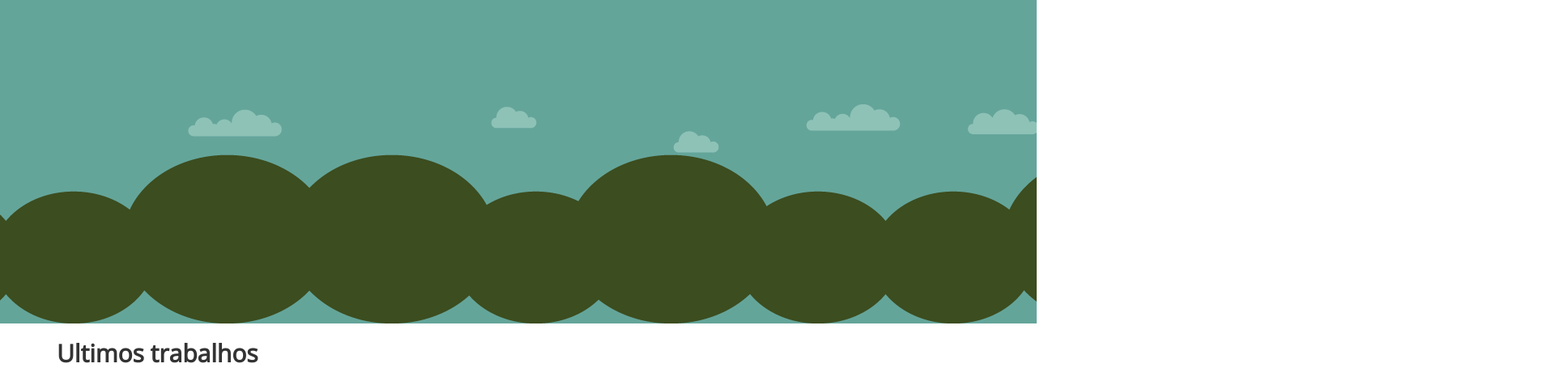
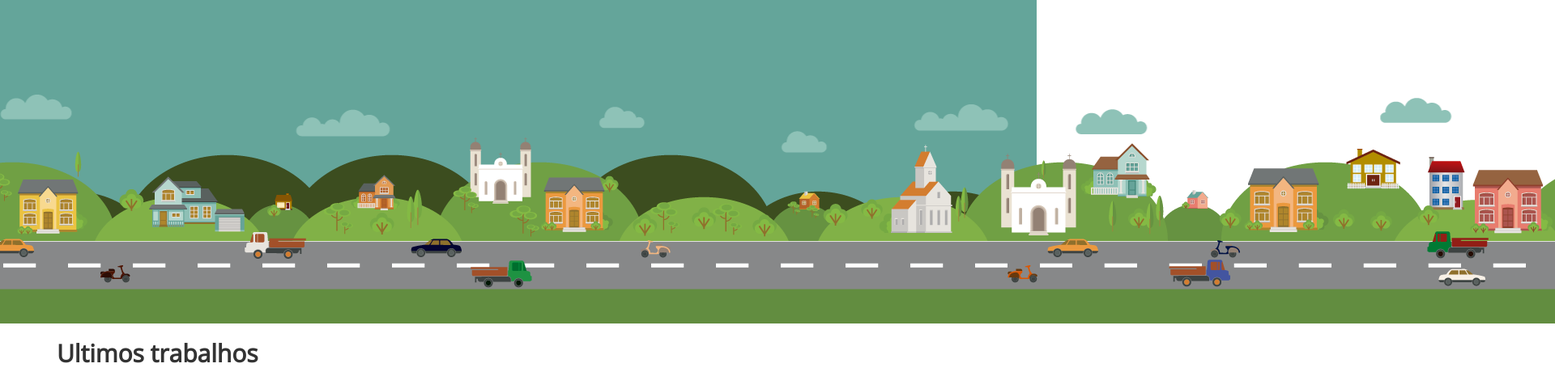
Before and after one commit to lucastavaresdev/Workflow-Front-end-Gulp-SASS-NPM-script-e-Git, a website: page projeto/src/index.html in a window 1280 px wide. Shown: the part 503-963 px from the top of the page at 81% size, 1920 px wide, since content can reach past the window. Drawn offline with nearby package versions, Linux system fonts and the light colour scheme.

Commit message:
animação finalizada sem refatorar

```diff
--- a/projeto/gulpfile.js
+++ b/projeto/gulpfile.js
@@ -1,13 +1,12 @@
-var gulp = require('gulp')
-    , sass = require('gulp-sass');
+var gulp  = require('gulp')
+,sass = require('gulp-sass');
 
-//nome da tarefa e o que vai execultar
-gulp.task('sass', function () {
-    gulp.src('./src/sass/**/*.scss')//origem; qualquer pasta e qualquer arquivo
-        .pipe(sass())//tratamento com o gulp-sass
-        .pipe(gulp.dest('./src/css/'));//destino; o pipe faz o tratamento
-});
+gulp.task('sass', function(){
+gulp.src('./src/sass/**/*.scss')
+    .pipe(sass())
+    .pipe(gulp.dest('./src/css/'));
+})
 
 gulp.task('listen', function(){
-    gulp.watch('./src/sass/**/*.scss', ['sass']);
+gulp.watch('./src/sass/**/*.scss',['sass'])
 })
--- a/projeto/src/index.html
+++ b/projeto/src/index.html
@@ -38,8 +38,8 @@
             </div>
             <div class="header-animado__ilustra">
                 <div class="nuvens"></div>
+                <div class="casas"></div>
                 <div class="rua"></div>
-                <div class="casas"></div>
                 <div class="carrosCima"></div>
                 <div class="carrosBaixo"></div>
             </div>
--- a/projeto/src/sass/_partials/_header-animado.scss
+++ b/projeto/src/sass/_partials/_header-animado.scss
@@ -1,6 +1,8 @@
 
 .header-animado{
     $h:300px;
+    $largura_cenario: 2400px;
+
     background-color: $main-color;
     padding-top: 96px;
     margin-bottom: 0;
@@ -44,11 +46,37 @@
                 position: absolute;
                 top: 0;
                 left: 0;
-                right: 0;
+                width: $largura_cenario * 2;
+            }
+
+            @keyframes anima-cenario {
+                from{
+                        transform: translateX(-50%) translateZ(0);
+                }
+                to{
+                    transform: translateX(0) tanslateZ(0);
+                }
             }
 
             .nuvens{
                 background-image: url(../imagens/cenario_nuvens.png);
+                animation: anima-cenario 90s linear infinite  ;
+            }
+            .casas{
+                background-image: url(../imagens/cenario_casas.png);
+                animation: anima-cenario 30s linear infinite reverse;
+            }
+            .rua{
+                background-image: url(../imagens/cenario_rua.png);
+                animation: anima-cenario 30s linear infinite reverse;
+            }
+            .carrosCima{
+                background-image: url(../imagens/cenario_carrosCima.png);
+                animation: anima-cenario 15s linear infinite reverse;
+            }
+            .carrosBaixo{
+                background-image: url(../imagens/cenario_carrosBaixo.png);
+                animation: anima-cenario 15s linear infinite;
             }
         }
    }
--- a/projeto/src/sass/_partials/_header-nav.scss
+++ b/projeto/src/sass/_partials/_header-nav.scss
@@ -4,7 +4,7 @@
         .js &{
             height:$h;
             .container{
-                height: 100%;;
+                height: 100%;
             }
 
         }
@@ -65,7 +65,5 @@
         .menu-openned &{
             display: block;
         }
-
     }
 }
-}
```
Also changed, not shown: projeto/src/css/main.css, 1 other file. Lines whose indentation alone changed are shown as unchanged.
